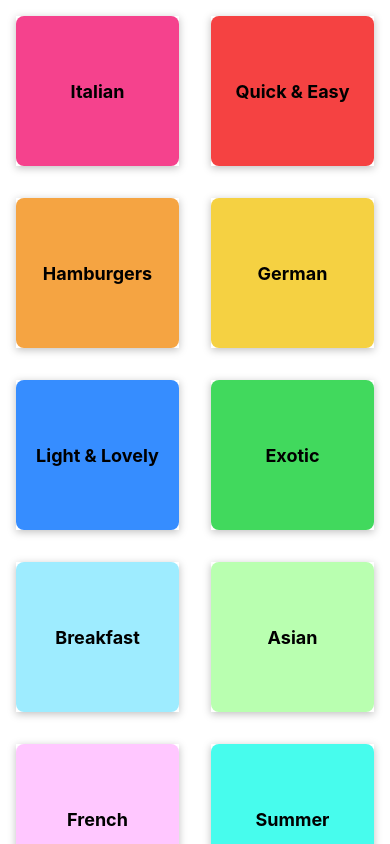
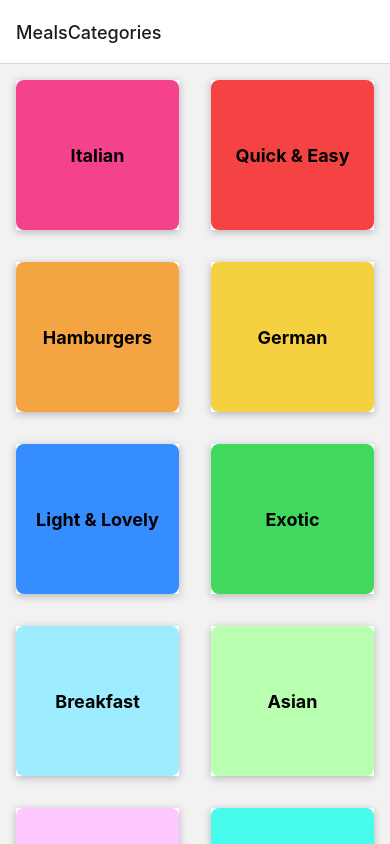
Before and after one commit to zhankaam/react-native-course, a React Native app: screen / in a window 390 px wide. Built offline with nearby package versions, Linux system fonts and the light colour scheme.

Commit message:
005: getting started with the react navigation package

```diff
--- a/App.tsx
+++ b/App.tsx
@@ -8,12 +8,20 @@
 import React from 'react';
 import CategoriesScreen from './screens/CategoriesScreen';
 import {StatusBar} from 'react-native';
+import {NavigationContainer} from '@react-navigation/native';
+import {createNativeStackNavigator} from '@react-navigation/native-stack';
+
+const Stack = createNativeStackNavigator();
 
 function App(): JSX.Element {
   return (
     <>
       <StatusBar barStyle="light-content" />
-      <CategoriesScreen />
+      <NavigationContainer>
+        <Stack.Navigator>
+          <Stack.Screen name="MealsCategories" component={CategoriesScreen} />
+        </Stack.Navigator>
+      </NavigationContainer>
     </>
   );
 }
--- a/package.json
+++ b/package.json
@@ -10,8 +10,12 @@
     "test": "jest"
   },
   "dependencies": {
+    "@react-navigation/native": "^6.1.6",
+    "@react-navigation/native-stack": "^6.9.12",
     "react": "18.2.0",
-    "react-native": "0.71.1"
+    "react-native": "0.71.1",
+    "react-native-safe-area-context": "^4.5.0",
+    "react-native-screens": "^3.20.0"
   },
   "devDependencies": {
     "@babel/core": "^7.20.0",
```
Also changed, not shown: 2 other files (tests, documents, lock files or other folders).
